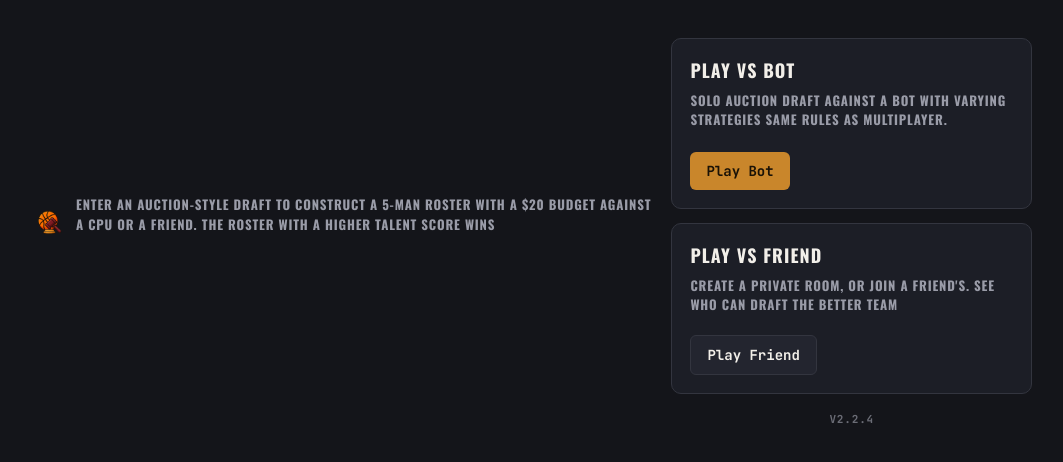
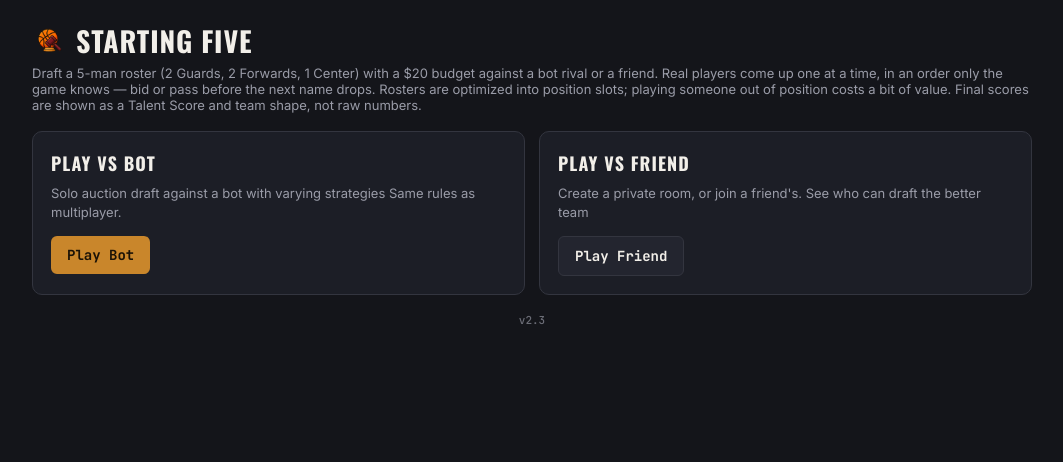
Before and after one commit to tmk-07/nba-auction-multiplayer, a website: page public/index.html in a window 1280 px wide. Shown: the whole page, without its empty margins (108-1171 px from the left). Drawn offline with nearby package versions, Linux system fonts and the light colour scheme.

Commit message:
fix html layering mishap

```diff
--- a/public/index.html
+++ b/public/index.html
@@ -12,8 +12,11 @@
 </head>
 <body>
 <div class="wrap">
-  <h1><img class="site-logo" src="/logo.png" alt="Starting Five logo">
-  <div class="subtitle">Enter an auction-style draft to construct a 5-man roster with a $20 budget against a CPU or a friend. The roster with a higher talent score wins</div>
+  <h1>
+    <img class="site-logo" src="/logo.png" alt="Starting Five logo">
+    <span>Starting Five</span>
+  </h1>
+  <div class="subtitle">Draft a 5-man roster (2 Guards, 2 Forwards, 1 Center) with a $20 budget against a bot rival or a friend. Real players come up one at a time, in an order only the game knows — bid or pass before the next name drops. Rosters are optimized into position slots; playing someone out of position costs a bit of value. Final scores are shown as a Talent Score and team shape, not raw numbers.</div>
 
   <div id="setupScreen">
     <div id="landingPanel" class="landing-grid">
@@ -41,7 +44,7 @@
       <div id="friendStatus" class="status-line"></div>
       <button class="link-btn" id="backHomeBtn">← Back</button>
     </div>
-    <div class="version-footer">v2.2.4</div>
+    <div class="version-footer">v2.3</div>
   </div>
 
   <div id="gameScreen" class="hidden">
```
